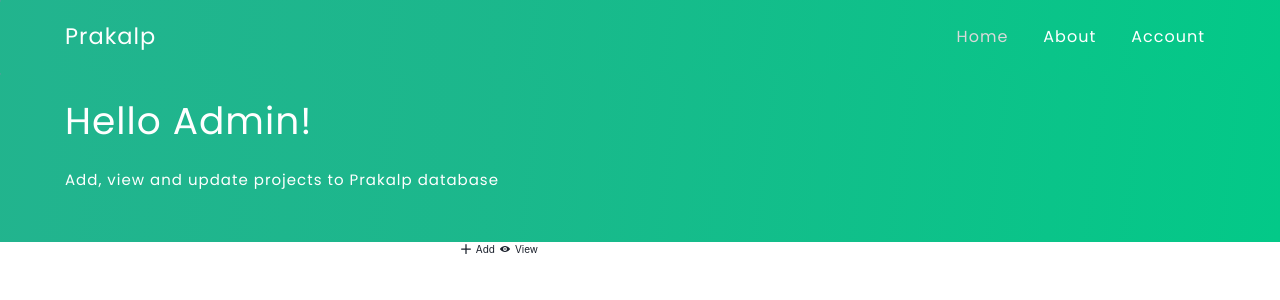
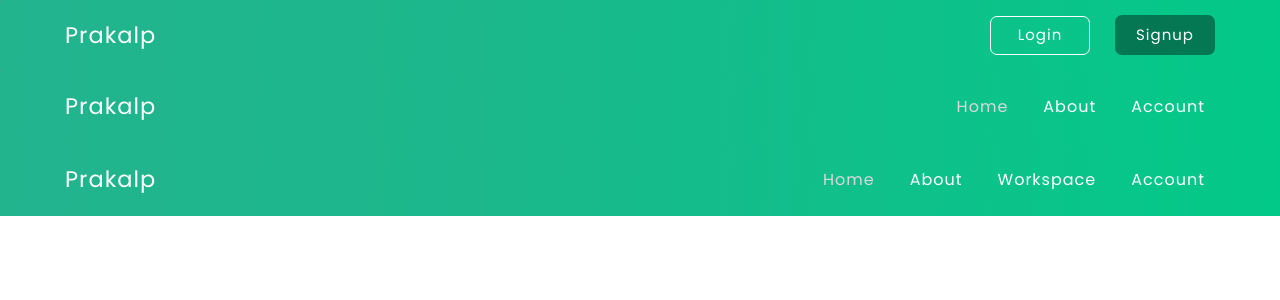
Before and after one commit to aditya-464/Prakalp_SIH_23, a React (Create React App) app in the folder client/: page / in a window 1280 px wide. Shown: the top 300 px of the page. Built offline with nearby package versions, Linux system fonts and the light colour scheme.

Commit message:
update navbar

```diff
--- a/client/src/App.js
+++ b/client/src/App.js
@@ -8,13 +8,13 @@ function App() {
   return (
     <>
       {/* Welcome Navbar */}
-      {/* <Navwelcome /> */}
+      <Navwelcome />
       {/* Admin Navbar */}
       <Adminnav />
-      <Heroadmin/>
-      <Switchbutton/>
+      {/* <Heroadmin/>
+      <Switchbutton/> */}
       {/* User Navbar */}
-      {/* <Usernav/> */}
+      <Usernav/>
     </>
   );
 }
--- a/client/src/components/Welcome/Navwelcome/navwelcome.module.css
+++ b/client/src/components/Welcome/Navwelcome/navwelcome.module.css
@@ -18,7 +18,7 @@
     color: white !important;
 }
 .loginBtn:hover, .signupBtn:hover {
-    background-color: #D9D9D9;
+    background-color: rgba(0, 0, 0, 0.8) !important;
 }
 .btnText {
     font-size: 1.5rem;
```
